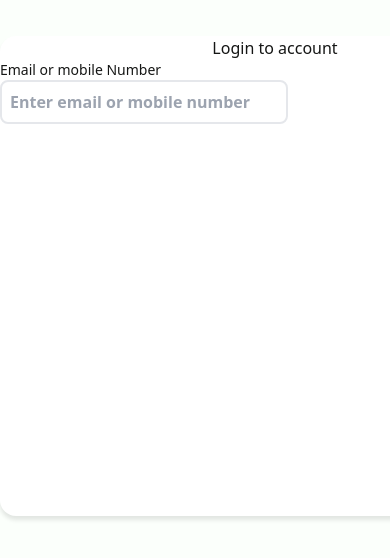
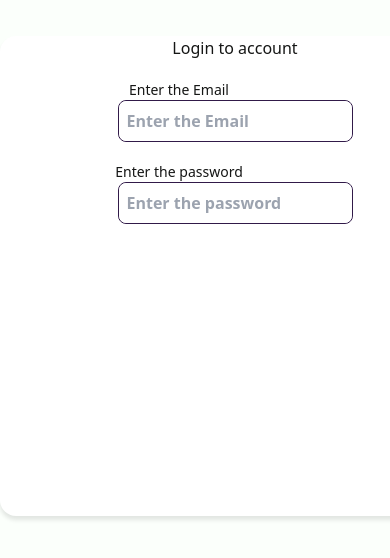
Before and after one commit to Galib24/islamic-marriage-next, a Next.js app: page /login in a window 390 px wide. Shown: the top 558 px of the page. Built offline with nearby package versions, Linux system fonts and the light colour scheme.

Commit message:
fix some section for mobile

```diff
--- a/app/login/page.tsx
+++ b/app/login/page.tsx
@@ -5,15 +5,34 @@ const Login = () => {
 
   return (
     <>
-      <div style={{ width: '550px', height: '480px', boxShadow: '0px 4px 4px rgba(0, 0, 0, 0.1)' }} className="bg-white my-5 mx-auto rounded-2xl ">
+      <div style={{ width: '470px', height: '480px', boxShadow: '0px 4px 4px rgba(0, 0, 0, 0.1)' }} className="bg-white my-5 mx-auto rounded-2xl ">
 
         <div>
           <h2 className='text-center'>Login to account</h2>
 
-          <div className=''>
-            <h2 className='text-sm'>Email or mobile Number</h2>
-          <input className='py-2 px-2 w-72 border-2 font-semibold rounded-lg outline-none focus:border-transparent focus:ring-0' type="text" placeholder='Enter email or mobile number ' />
-          </div>
+          <center className='mt-5'>
+            <h2 className='text-sm mr-28'>Enter the Email</h2>
+
+            <div style={{ border: '1px solid #311A49' }} className=' w-1/2 rounded-lg '>
+
+              <input className='py-2 px-2  w-full rounded-lg font-semibold border-transparent focus:right-0  ' type="text" placeholder='Enter the Email' />
+            </div>
+
+          </center>
+
+
+        </div>
+        <div>
+
+          <center className='mt-5'>
+            <h2 className='text-sm mr-28'>Enter the password</h2>
+
+            <div style={{ border: '1px solid #311A49' }} className=' w-1/2 rounded-lg '>
+
+              <input className='py-2 px-2  w-full rounded-lg font-semibold border-transparent focus:right-0  ' type="text" placeholder='Enter the password' />
+            </div>
+
+          </center>
 
 
         </div>
--- a/components/FourthSections.tsx
+++ b/components/FourthSections.tsx
@@ -10,7 +10,7 @@ const FourthSections = () => {
     return (
         <>
         <div>
-            <h2 style={{ fontSize: '35px', fontWeight: '700' }} className='text-center text-[#522B79] mt-10'>Premium Member</h2>
+            <h2 style={{ fontSize: '35px', fontWeight: '700' }} className='text-center text-[#522B79] mt-10 hidden lg:block'>Premium Member</h2>
         </div>
             <div className='hidden lg:block '>
                 <div
--- a/components/SisthSections.tsx
+++ b/components/SisthSections.tsx
@@ -11,12 +11,12 @@ const SisthSections = () => {
     return (
         <>
             <div>
-                <h2 style={{ fontSize: '35px', fontWeight: '700' }} className='text-center text-[#522B79] mt-16 mb-5'>New Member</h2>
+                <h2 style={{ fontSize: '35px', fontWeight: '700' }} className='text-center text-[#522B79] hidden lg:block mt-16 mb-5'>New Member</h2>
             </div>
 
 
             <div className="flex justify-center  mt-5">
-                <div>
+                <div className='hidden lg:block'>
                     <p className='font-gumela tect-center'>
                         Every user registered on Muslim Marriagebd is verified via photo and mobile phone so you don’t have to worry how
                     </p>
```
